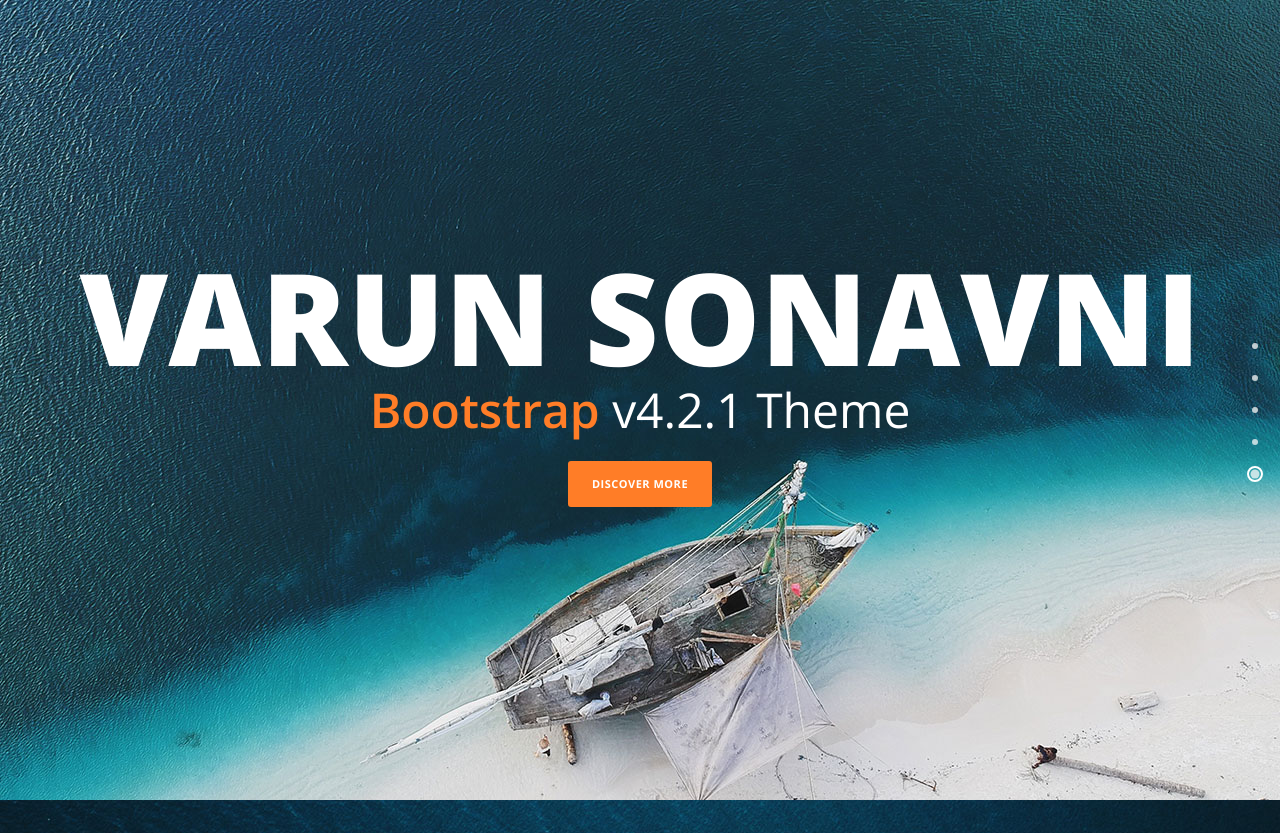
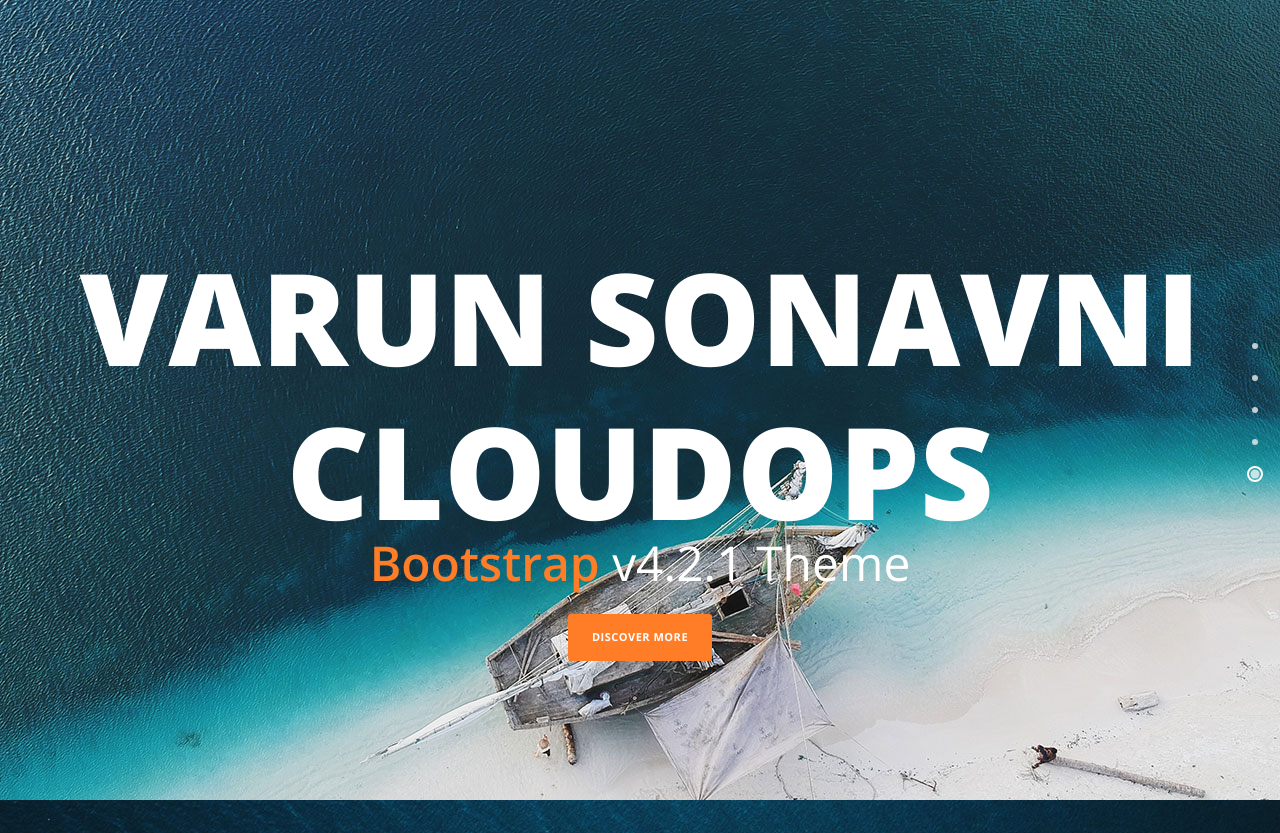
Before and after one commit to varunsonavni/html, a plain HTML site: page index.html in a window 1280 px wide. Shown: the top 833 px of the page. Drawn offline with nearby package versions, Linux system fonts and the light colour scheme.

Commit message:
Update index.html

```diff
--- a/index.html
+++ b/index.html
@@ -37,7 +37,7 @@ https://templatemo.com/tm-526-vanilla
     <div class="parallax-content baner-content" id="home">
         <div class="container">
             <div class="first-content">
-                <h1>VARUN SONAVNI</h1>
+                <h1>VARUN SONAVNI CloudOps</h1>
                 <span><em>Bootstrap</em> v4.2.1 Theme</span>
                 <div class="primary-button">
                     <a href="#services">Discover More</a>
```
